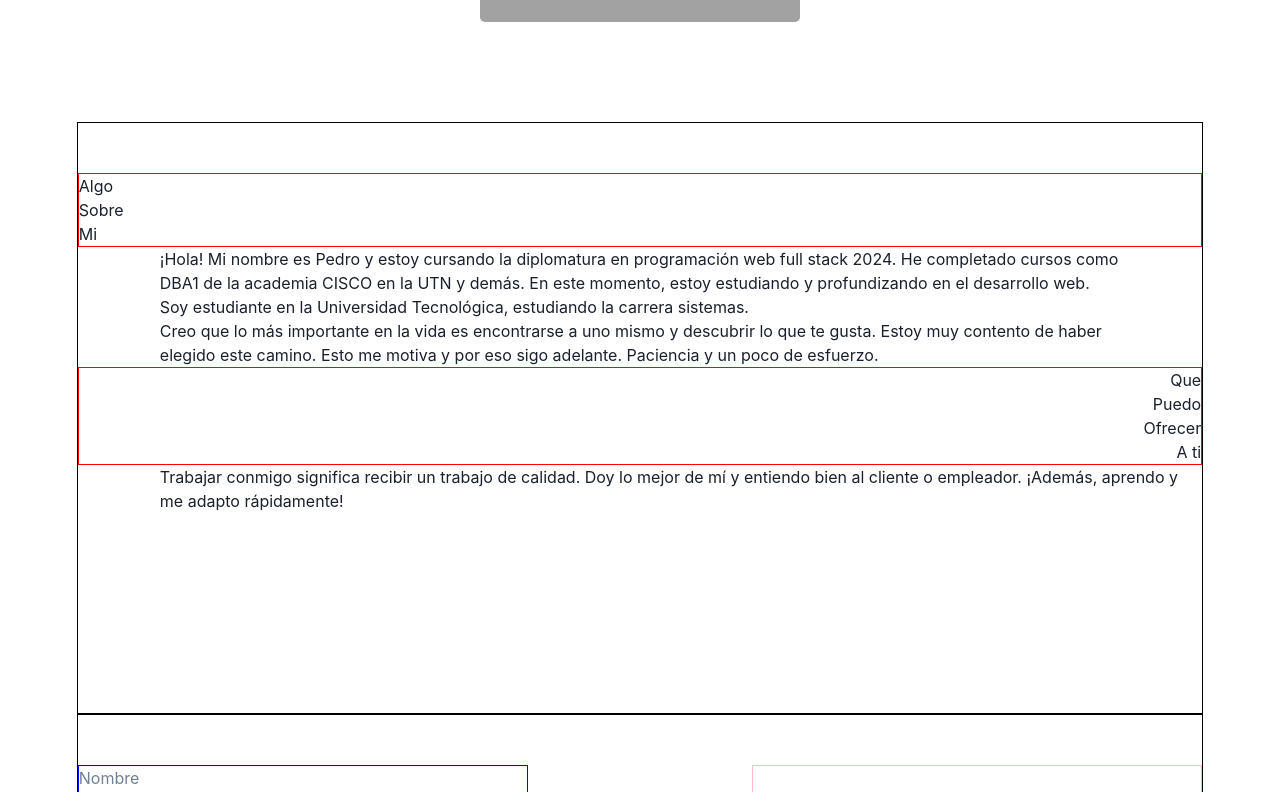
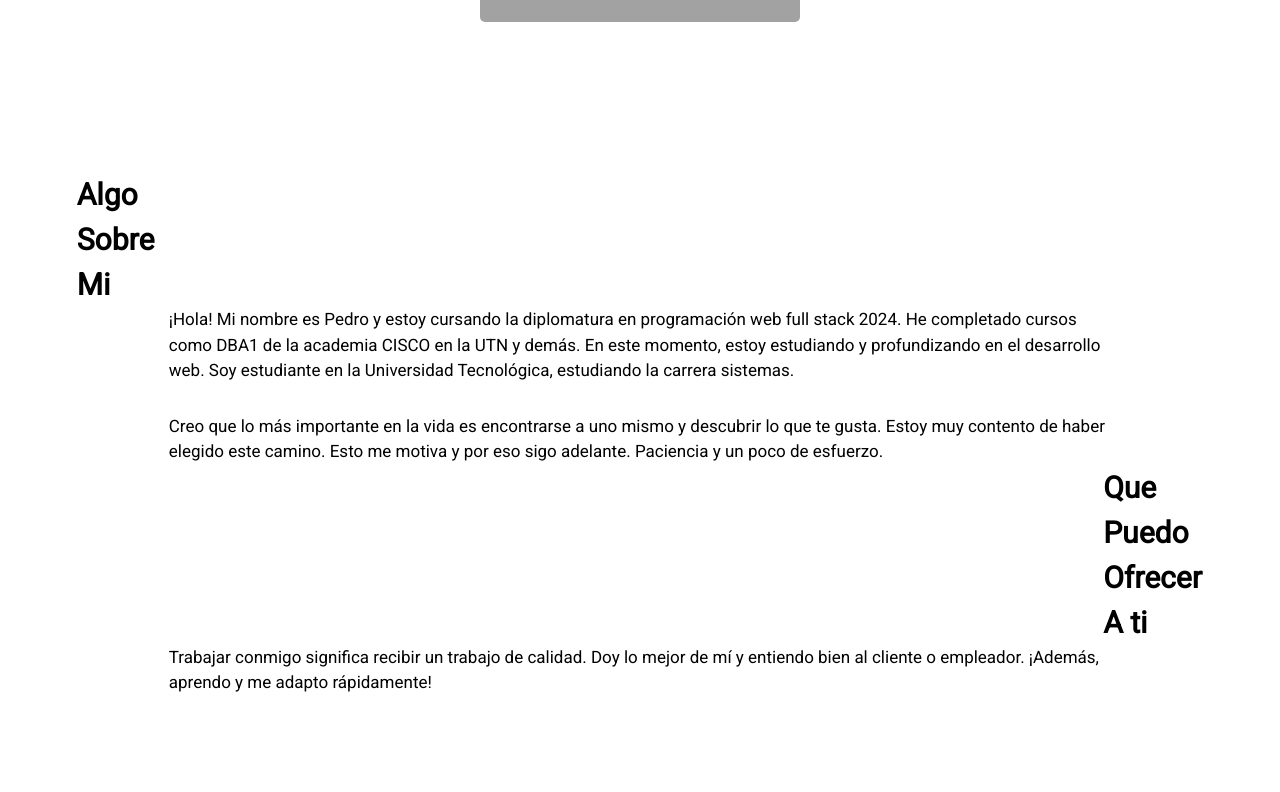
Before and after one commit to Plastixd/TPFINAL2, a React (Vite) app: page / in a window 1280 px wide. Shown: the part 3828-4620 px from the top of the page. Built offline with nearby package versions, Linux system fonts and the light colour scheme.

Commit message:
Componente Aboutme estilizado

```diff
--- a/src/Components/Aboutme.jsx
+++ b/src/Components/Aboutme.jsx
@@ -6,23 +6,25 @@ import { Box, Flex, Text } from '@chakra-ui/react';
 function Aboutme() {
   return (
     <section>
-    <Box pt="50px" pb="200px" width="88%"border="1px" borderColor="black">
+    <Box pt="50px" pb="200px" width="88%">
 
-        <Box align="left" border="1px" borderColor="red">
-        <h2>Algo</h2> <h2>Sobre</h2> <h2>Mi</h2>
+        <Box align="left"  fontSize="30px" fontFamily="roboto" textAlign="left" color="black">
+        <Text width="80px"><b>Algo Sobre Mi</b></Text>
         </Box>
-            <Text align="left" mr="80px" ml="82px">
-            <p>¡Hola! Mi nombre es Pedro y estoy cursando la diplomatura en programación web full stack 2024. He completado cursos como DBA1 de la academia CISCO en la UTN y demás. En este momento, estoy estudiando y profundizando en el desarrollo web. Soy estudiante en la Universidad Tecnológica, estudiando la carrera sistemas.</p>
+            <Text align="left"  fontSize="17px"fontFamily="roboto" color="black" align="left" mr="80px" ml="92px">
+            ¡Hola! Mi nombre es Pedro y estoy cursando la diplomatura en programación web full stack 2024. He completado cursos como DBA1 de la academia CISCO en la UTN y demás. En este momento, estoy estudiando y profundizando en el desarrollo web. Soy estudiante en la Universidad Tecnológica, estudiando la carrera sistemas.
+            </Text>
+            <Text align="left" pt="30px" fontSize="17px"fontFamily="roboto" color="black" align="left" mr="80px" ml="92px">
             <p>Creo que lo más importante en la vida es encontrarse a uno mismo y descubrir lo que te gusta. Estoy muy contento de haber elegido este camino. Esto me motiva y por eso sigo adelante. Paciencia y un poco de esfuerzo.</p>
             </Text>
 
-        <Box align="right" border="1px" borderColor="red">
-            <h2>Que</h2>
-            <h2>Puedo</h2>
-            <h2>Ofrecer</h2>
-            <h2>A ti</h2>
+        <Box align="right">
+            <Text textAlign="left"width="100px" fontSize="30px" fontFamily="roboto" color="black">
+            <b>Que Puedo Ofrecer A ti</b>
+            </Text>
+
         </Box>
-            <Text align="left" ml="82px">
+            <Text mr="100px"spacing="0px"align="left" fontSize="17px"fontFamily="roboto" color="black" align="left" ml="92px">
             <p>Trabajar conmigo significa recibir un trabajo de calidad. Doy lo mejor de mí y entiendo bien al cliente o empleador. ¡Además, aprendo y me adapto rápidamente!</p>
             </Text>
     </Box>
```
